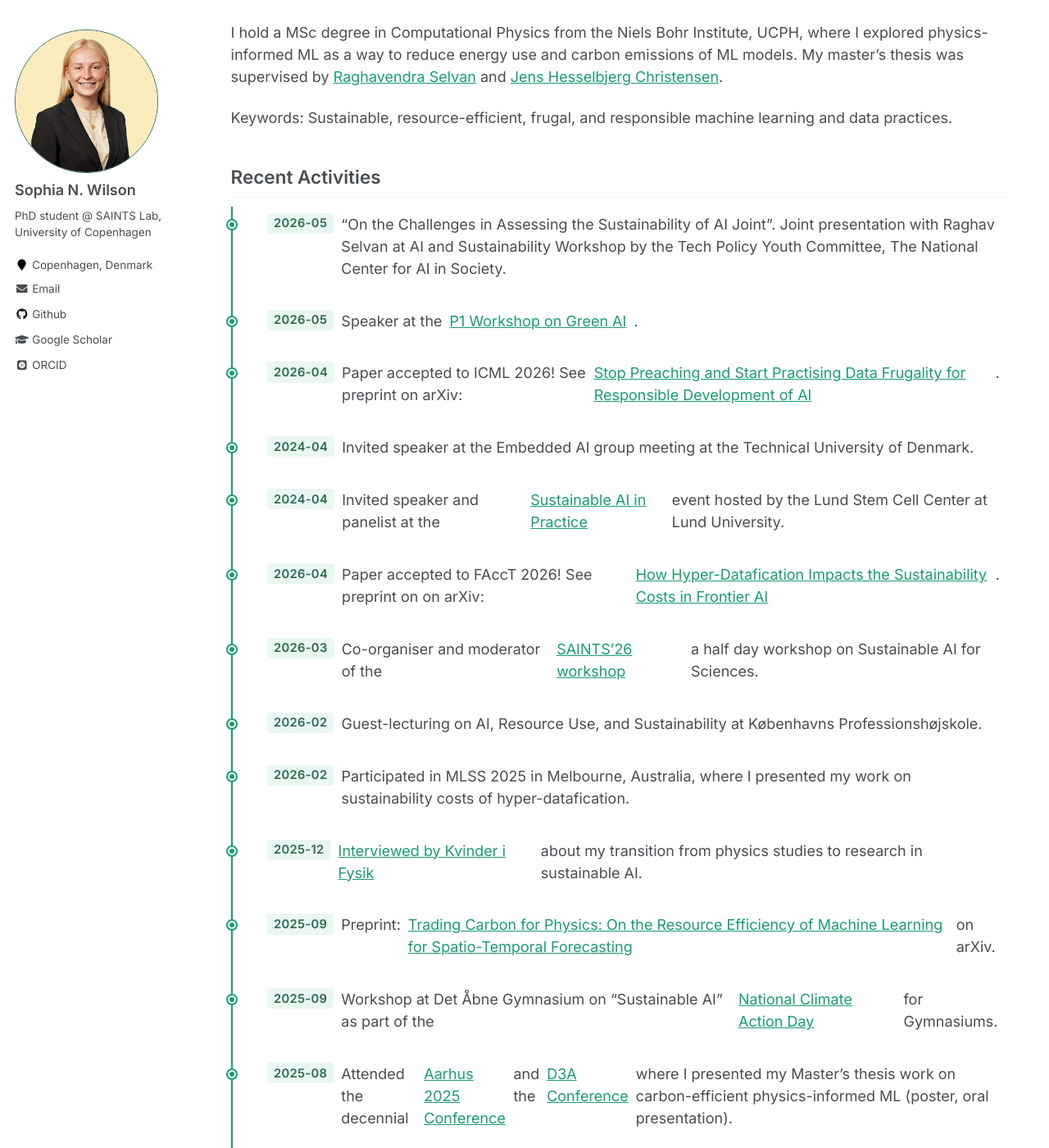
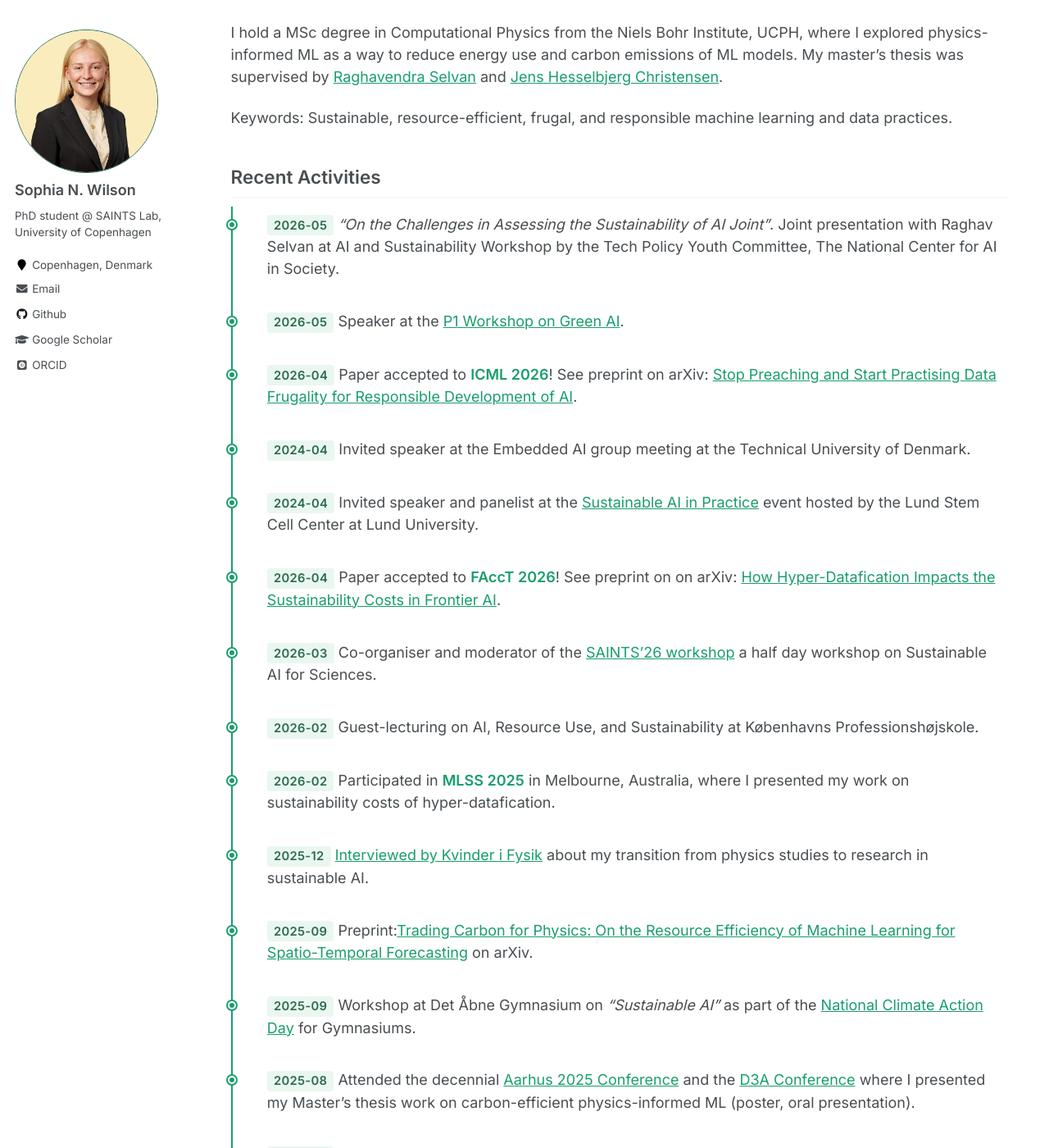
Before and after one commit to sophiawilson18/sophiawilson18.github.io, a Jekyll site: the page built from _pages/about.md, in a window 1280 px wide and 1400 px high, scrolled down 294 px. Shown: the whole window at 82% size. Built offline with Jekyll 4.4.1, drawn with Linux system fonts in a browser that asks for light colours; some web fonts are replaced.

Commit message:
Highlight venue names in green, italicise quoted titles in timeline
Co-Authored-By: Claude Sonnet 4.6 <noreply@anthropic.com>

```diff
--- a/_pages/about.md
+++ b/_pages/about.md
@@ -19,29 +19,29 @@ Keywords: Sustainable, resource-efficient, frugal, and responsible machine learn
 
 <div class="timeline" markdown="1">
 
-**2026-05** "On the Challenges in Assessing the Sustainability of AI Joint". Joint presentation with Raghav Selvan at AI and Sustainability Workshop by the Tech Policy Youth Committee, The National Center for AI in Society.
+**2026-05** *"On the Challenges in Assessing the Sustainability of AI Joint"*. Joint presentation with Raghav Selvan at AI and Sustainability Workshop by the Tech Policy Youth Committee, The National Center for AI in Society.
 
 **2026-05** Speaker at the [P1 Workshop on Green AI](https://www.aicentre.dk/events/20260508-p1-programs-workshop-green-ai).
 
-**2026-04** Paper accepted to ICML 2026! See preprint on arXiv: [Stop Preaching and Start Practising Data Frugality for Responsible Development of AI](https://arxiv.org/abs/2602.19789).
+**2026-04** Paper accepted to <span class="venue">ICML 2026</span>! See preprint on arXiv: [Stop Preaching and Start Practising Data Frugality for Responsible Development of AI](https://arxiv.org/abs/2602.19789).
 
 **2024-04** Invited speaker at the Embedded AI group meeting at the Technical University of Denmark.
 
 **2024-04** Invited speaker and panelist at the [Sustainable AI in Practice](https://www.lu.se/evenemang/sustainable-ai-practice-computational-costs-real-world-impacts) event hosted by the Lund Stem Cell Center at Lund University.
 
-**2026-04** Paper accepted to FAccT 2026! See preprint on on arXiv: [How Hyper-Datafication Impacts the Sustainability Costs in Frontier AI](https://arxiv.org/abs/2602.00056).
+**2026-04** Paper accepted to <span class="venue">FAccT 2026</span>! See preprint on on arXiv: [How Hyper-Datafication Impacts the Sustainability Costs in Frontier AI](https://arxiv.org/abs/2602.00056).
 
 **2026-03** Co-organiser and moderator of the [SAINTS’26 workshop](https://saintslab.github.io/workshop2026/) a half day workshop on Sustainable AI for Sciences.
 
 **2026-02** Guest-lecturing on AI, Resource Use, and Sustainability at Københavns Professionshøjskole.
 
-**2026-02** Participated in MLSS 2025 in Melbourne, Australia, where I presented my work on sustainability costs of hyper-datafication.
+**2026-02** Participated in <span class="venue">MLSS 2025</span> in Melbourne, Australia, where I presented my work on sustainability costs of hyper-datafication.
 
 **2025-12** [Interviewed by Kvinder i Fysik](https://kvinderifysik.dk/2025/12/15/interview-with-sophia-wilson/) about my transition from physics studies to research in sustainable AI.
 
 **2025-09** Preprint:[Trading Carbon for Physics: On the Resource Efficiency of Machine Learning for Spatio-Temporal Forecasting](https://arxiv.org/abs/2509.24517) on arXiv.
 
-**2025-09** Workshop at Det Åbne Gymnasium on "Sustainable AI" as part of the [National Climate Action Day](https://gymnasieskolernesklimaalliance.dk/national-klimahandledag/) for Gymnasiums.
+**2025-09** Workshop at Det Åbne Gymnasium on *"Sustainable AI"* as part of the [National Climate Action Day](https://gymnasieskolernesklimaalliance.dk/national-klimahandledag/) for Gymnasiums.
 
 **2025-08** Attended the decennial [Aarhus 2025 Conference](https://aarhus2025.org/) and the [D3A Conference](https://d3aconference.dk/) where I presented my Master's thesis work on carbon-efficient physics-informed ML (poster, oral presentation).
 
--- a/_sass/_timeline.scss
+++ b/_sass/_timeline.scss
@@ -6,9 +6,6 @@
 
   p {
     position: relative;
-    display: flex;
-    align-items: flex-start;
-    gap: 0.5em;
     margin-bottom: 1.25em;
     padding: 0.4em 0.6em;
     border-radius: 4px;
@@ -45,3 +42,8 @@
     }
   }
 }
+
+.venue {
+  font-weight: 600;
+  color: #1a9e6b;
+}
```
